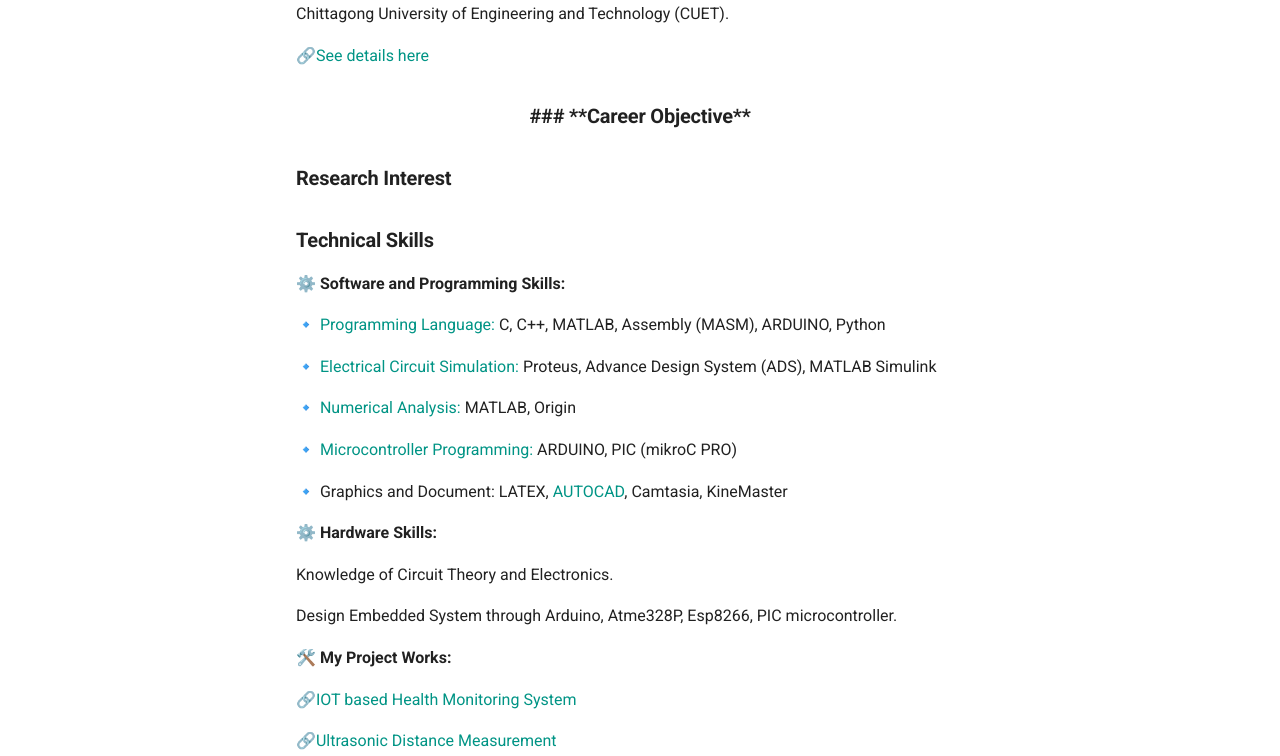
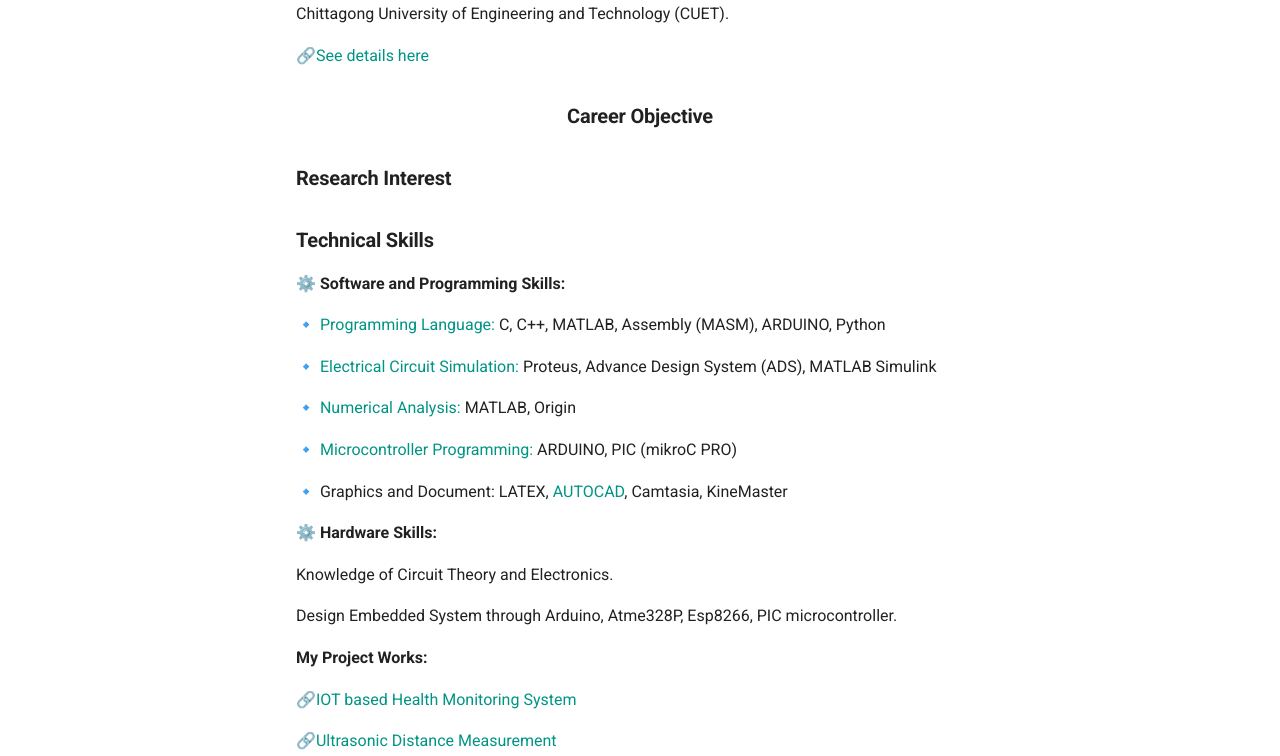
Before and after one commit to Nusrat008/papri-portfolio, an MkDocs documentation site: the page built from docs/index.md, in a window 1280 px wide and 1400 px high. Shown: the part 333-1089 px from the top of the window. Built offline with MkDocs 1.6.1 and Material for MkDocs 9.7.7, drawn with Linux system fonts in a browser that asks for light colours.

Commit message:
updated home

```diff
--- a/docs/index.md
+++ b/docs/index.md
@@ -7,7 +7,7 @@
 
 🔗[See details here](https://nusrat008.github.io/Portfolio/Education)
 
-<h3 style= "text-align: center"> <b> ### **Career Objective**
+<h3 style= "text-align: center"> <b> Career Objective
  </b>  </h3>
 
 
@@ -43,7 +43,7 @@
  Design Embedded System through Arduino, Atme328P, Esp8266, PIC microcontroller.
 
 
- 🛠️ **My Project Works:**
+**My Project Works:**
 
   🔗[IOT based Health Monitoring System](https://nusrat008.github.io/Portfolio/iot-based-health-monitoring/)
 
```
